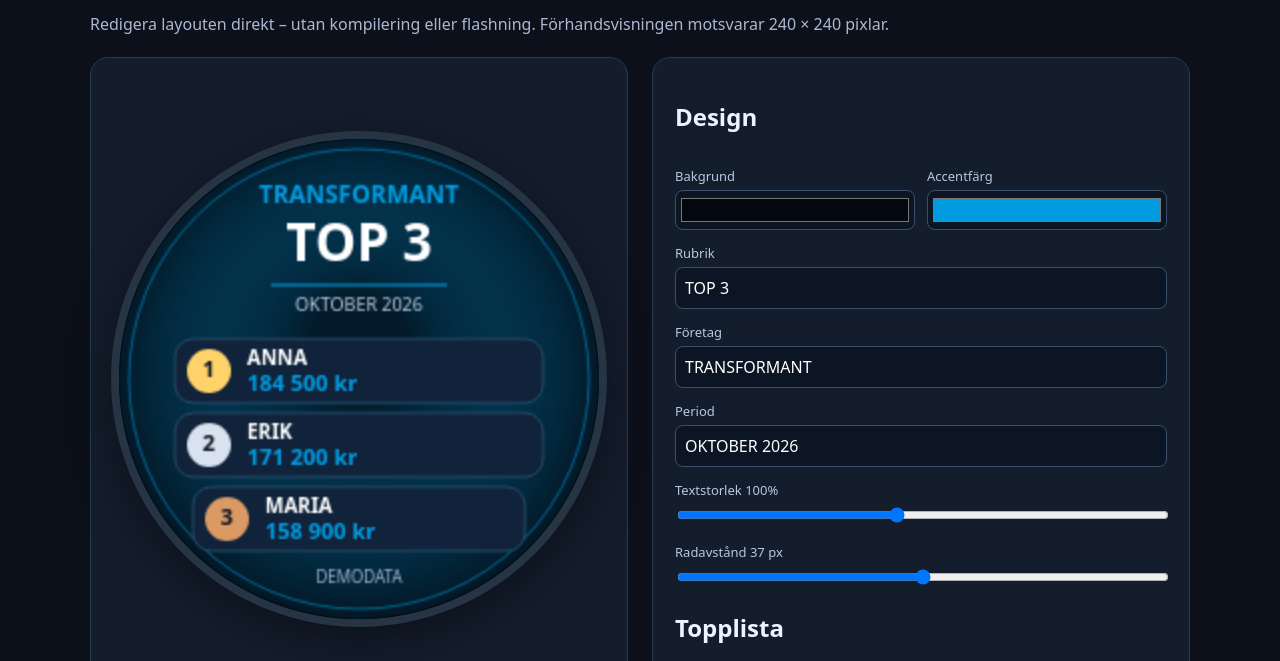
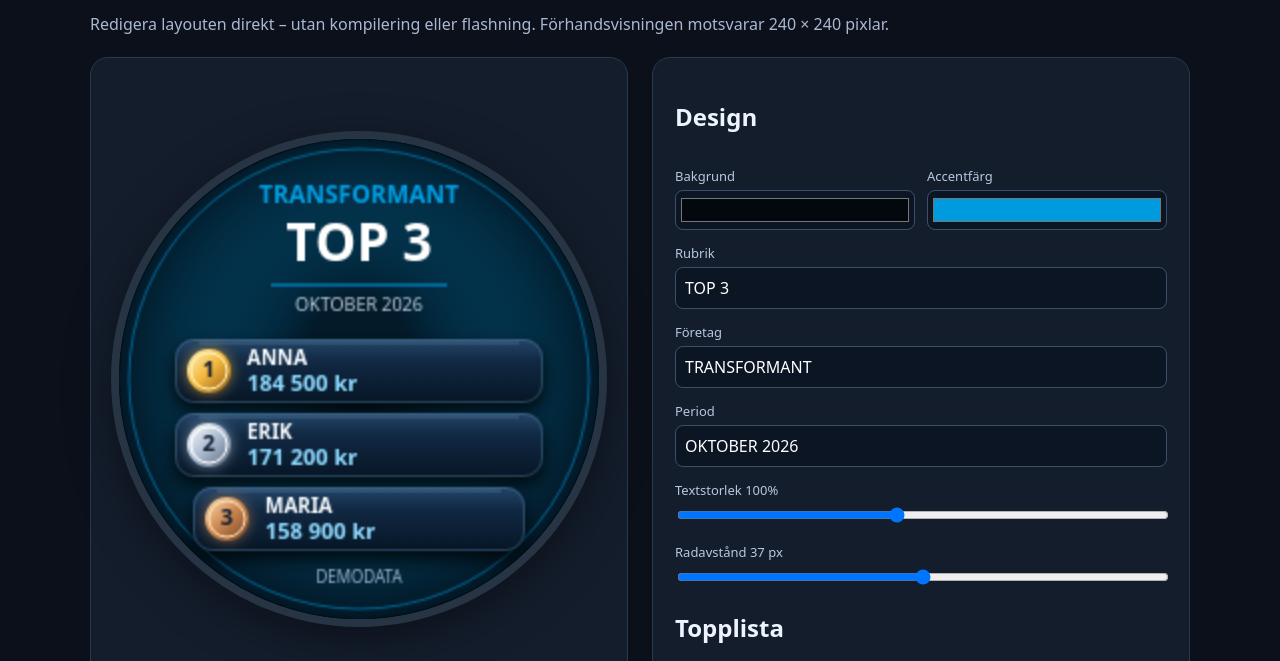
Before and after one commit to petersentobias/Transformant-Top3-ESP32, a plain HTML site: page simulator/index.html in a window 1280 px wide. Shown: the part 70-731 px from the top of the page. Drawn offline with Linux system fonts and the light colour scheme.

Commit message:
design: add metallic 3D medals and beveled glass leaderboard cards

```diff
--- a/simulator/index.html
+++ b/simulator/index.html
@@ -16,11 +16,30 @@ const glow=ctx.createRadialGradient(120,105,25,120,120,135);glow.addColorStop(0,
 ctx.strokeStyle=s.accent+'88';ctx.lineWidth=1;ctx.beginPath();ctx.arc(120,120,115,0,Math.PI*2);ctx.stroke();
 textFit(s.brand,120,29,150,12*sc,s.accent,'700');textFit(s.title,120,54,170,26*sc,'#fff','800');
 ctx.strokeStyle=s.accent;ctx.beginPath();ctx.moveTo(76,73);ctx.lineTo(164,73);ctx.stroke();textFit(s.period,120,83,145,9*sc,'#b8c7d9','500');
-const colors=['#ffd36a','#d9e2ef','#db9964'];for(let i=0;i<3;i++){let y=100+i*s.rowSpacing,x=i===2?37:28,w=240-2*x;ctx.fillStyle='#10233b';ctx.beginPath();ctx.roundRect(x,y,w,32,9);ctx.fill();ctx.strokeStyle='#244866';ctx.stroke();
-ctx.fillStyle=colors[i];ctx.beginPath();ctx.arc(x+17,y+16,11,0,Math.PI*2);ctx.fill();textFit(String(i+1),x+17,y+16,16,11,'#101923','800');
-let left=x+36,right=x+w-8,avail=right-left;
-ctx.textAlign='left';ctx.fillStyle='#fff';ctx.font='700 '+(10*sc)+'px system-ui';let name=s.people[i].name.toUpperCase();while(ctx.measureText(name).width>avail&&name.length>1)name=name.slice(0,-2)+'…';ctx.textBaseline='middle';ctx.fillText(name,left,y+10);
-let amount=s.people[i].amount+' kr';ctx.font='600 '+(11*sc)+'px system-ui';ctx.fillStyle=s.accent;while(ctx.measureText(amount).width>avail&&amount.length>1)amount=amount.slice(0,-2)+'…';ctx.fillText(amount,left,y+23);
-}textFit('DEMODATA',120,220,100,8,'#9db1ca','500');ctx.restore();}
+const colors=[['#fff4bd','#f4b83e','#8c5811'],['#ffffff','#aebed3','#566477'],['#ffe0b3','#ca8650','#714125']];
+for(let i=0;i<3;i++){
+ let y=100+i*s.rowSpacing,x=i===2?37:28,w=240-2*x;
+ // Raised glass/metal card with an offset shadow and a beveled rim.
+ ctx.save();ctx.shadowColor='#000c';ctx.shadowBlur=9;ctx.shadowOffsetY=4;
+ let card=ctx.createLinearGradient(x,y,x,y+32);card.addColorStop(0,'#244669');card.addColorStop(.35,'#112943');card.addColorStop(1,'#071626');
+ ctx.fillStyle=card;ctx.beginPath();ctx.roundRect(x,y,w,32,9);ctx.fill();ctx.restore();
+ ctx.strokeStyle='#5b8db077';ctx.lineWidth=.8;ctx.beginPath();ctx.roundRect(x+.5,y+.5,w-1,31,9);ctx.stroke();
+ ctx.strokeStyle='#b9e4ff44';ctx.beginPath();ctx.moveTo(x+12,y+2);ctx.lineTo(x+w-12,y+2);ctx.stroke();
+ // Metallic embossed medal, complete with specular reflection.
+ let mx=x+17,my=y+16;
+ ctx.save();ctx.shadowColor=colors[i][1]+'99';ctx.shadowBlur=6;
+ let metal=ctx.createLinearGradient(mx-10,my-11,mx+11,my+11);metal.addColorStop(0,colors[i][0]);metal.addColorStop(.48,colors[i][1]);metal.addColorStop(1,colors[i][2]);
+ ctx.fillStyle=metal;ctx.beginPath();ctx.arc(mx,my,11,0,Math.PI*2);ctx.fill();ctx.restore();
+ ctx.strokeStyle=colors[i][0];ctx.lineWidth=1;ctx.beginPath();ctx.arc(mx,my,9,0,Math.PI*2);ctx.stroke();
+ textFit(String(i+1),mx,my,16,11,'#172132','800');
+ let left=x+36,right=x+w-8,avail=right-left;
+ ctx.textAlign='left';ctx.fillStyle='#f8fbff';ctx.font='700 '+(10*sc)+'px system-ui';let name=s.people[i].name.toUpperCase();
+ while(ctx.measureText(name).width>avail&&name.length>1)name=name.slice(0,-2)+'…';
+ ctx.textBaseline='middle';ctx.fillText(name,left,y+10);
+ let amount=s.people[i].amount+' kr';ctx.font='700 '+(11*sc)+'px system-ui';ctx.fillStyle='#8ddaff';
+ while(ctx.measureText(amount).width>avail&&amount.length>1)amount=amount.slice(0,-2)+'…';
+ ctx.fillText(amount,left,y+23);
+}
+textFit('DEMODATA',120,220,100,8,'#9db1ca','500');ctx.restore();}
 document.querySelectorAll('input').forEach(e=>e.addEventListener('input',()=>{$('scaleValue').textContent=$('scale').value+'%';$('spacingValue').textContent=$('spacing').value+' px';draw()}));$('png').onclick=()=>{const a=document.createElement('a');a.download='transformant-top3-preview.png';a.href=canvas.toDataURL('image/png');a.click()};$('export').onclick=()=>navigator.clipboard.writeText(JSON.stringify(state(),null,2)).then(()=>{$('export').textContent='Kopierat!';setTimeout(()=>$('export').textContent='Kopiera designinställningar (JSON)',1600)});draw();
 </script></body></html>
```
